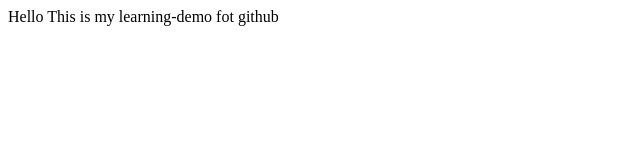
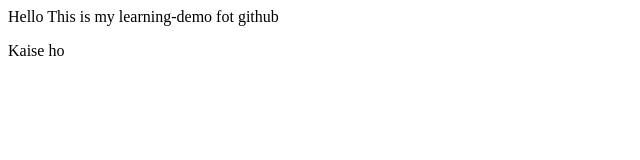
Before and after one commit to AMdongre/Learning-demo, a plain HTML site: page index.html in a window 1280 px wide. Shown: the full height of the page, 0-640 px from the left. Drawn offline with Linux system fonts and the light colour scheme.

Commit message:
Add greeting paragraph to index.html

```diff
--- a/index.html
+++ b/index.html
@@ -1 +1,2 @@
 <p>Hello This is my learning-demo fot github</p>
+<p>Kaise ho</p>
```
